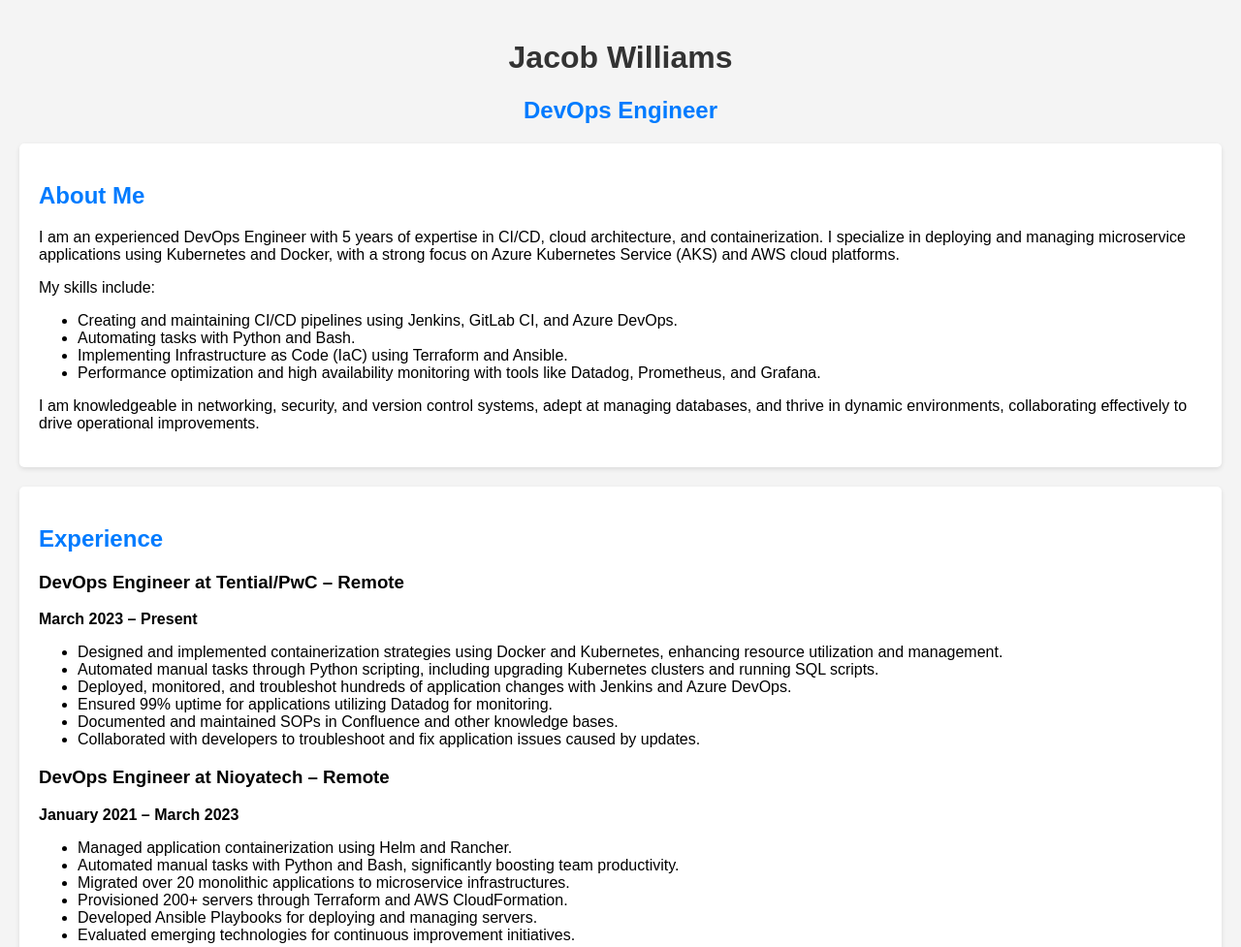
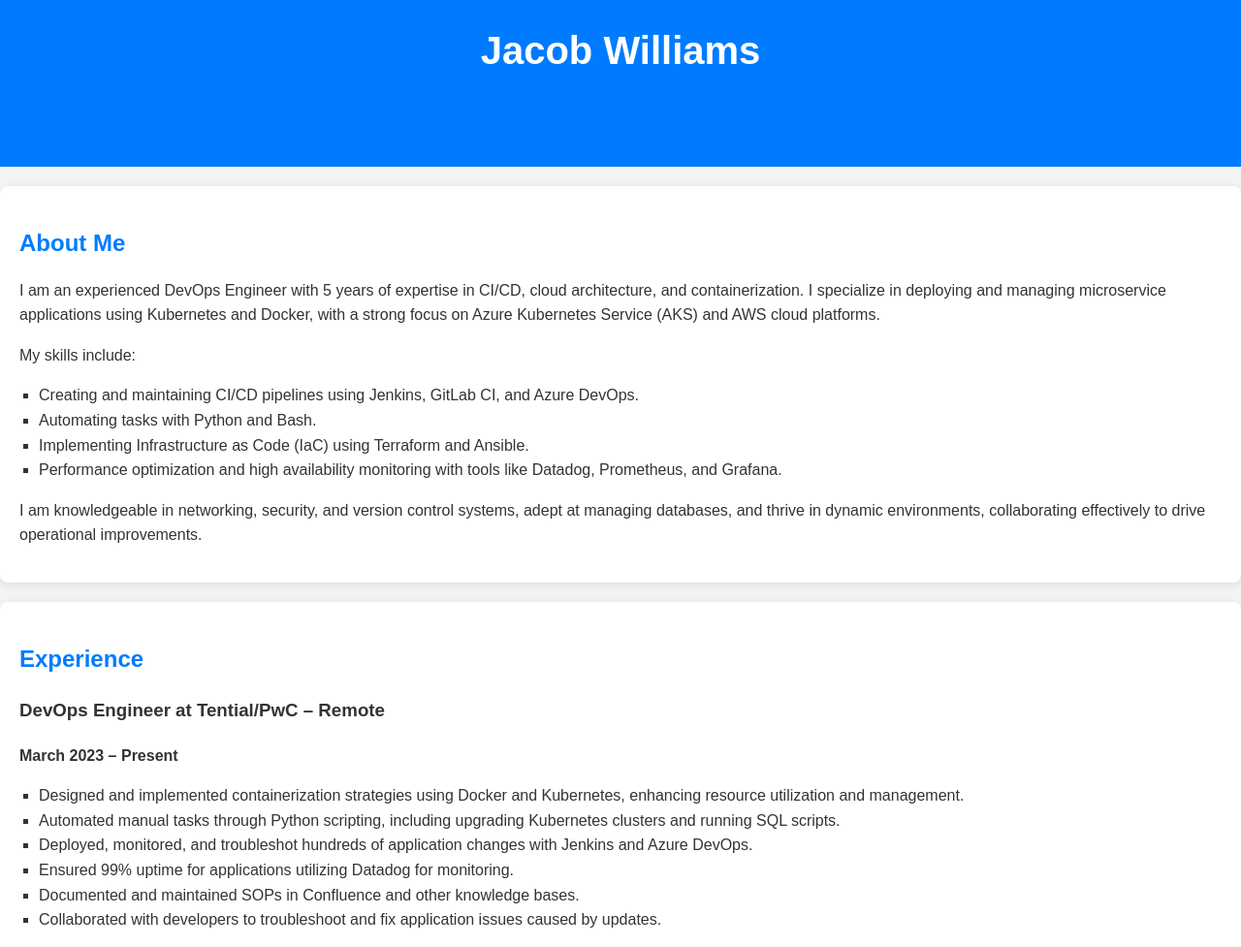
Before and after one commit to jacobwilliams-it/website, a plain HTML site: page index.html in a window 1280 px wide. Shown: the top 977 px of the page at 97% size. Drawn offline with Linux system fonts and the light colour scheme.

Commit message:
Beautification of website

```diff
--- a/index.html
+++ b/index.html
@@ -8,29 +8,47 @@
         body {
             font-family: Arial, sans-serif;
             margin: 0;
-            padding: 20px;
+            padding: 0;
             background-color: #f4f4f4;
+            color: #333;
+            line-height: 1.6;
         }
         header {
+            background: #007BFF;
+            color: #fff;
+            padding: 20px 0;
             text-align: center;
-            margin-bottom: 20px;
         }
         h1 {
-            color: #333;
+            margin: 0;
+            font-size: 2.5em;
+        }
+        h2 {
+            color: #007BFF;
+            margin-bottom: 10px;
         }
         section {
             background: white;
             padding: 20px;
-            border-radius: 5px;
-            box-shadow: 0 2px 5px rgba(0, 0, 0, 0.1);
-            margin-bottom: 20px;
+            border-radius: 8px;
+            box-shadow: 0 2px 10px rgba(0, 0, 0, 0.1);
+            margin: 20px 0;
         }
-        h2 {
+        ul {
+            list-style-type: square;
+            padding-left: 20px;
+        }
+        a {
             color: #007BFF;
+            text-decoration: none;
+        }
+        a:hover {
+            text-decoration: underline;
         }
         footer {
             text-align: center;
             margin-top: 20px;
+            padding: 10px 0;
             font-size: 0.9em;
             color: #777;
         }
```
